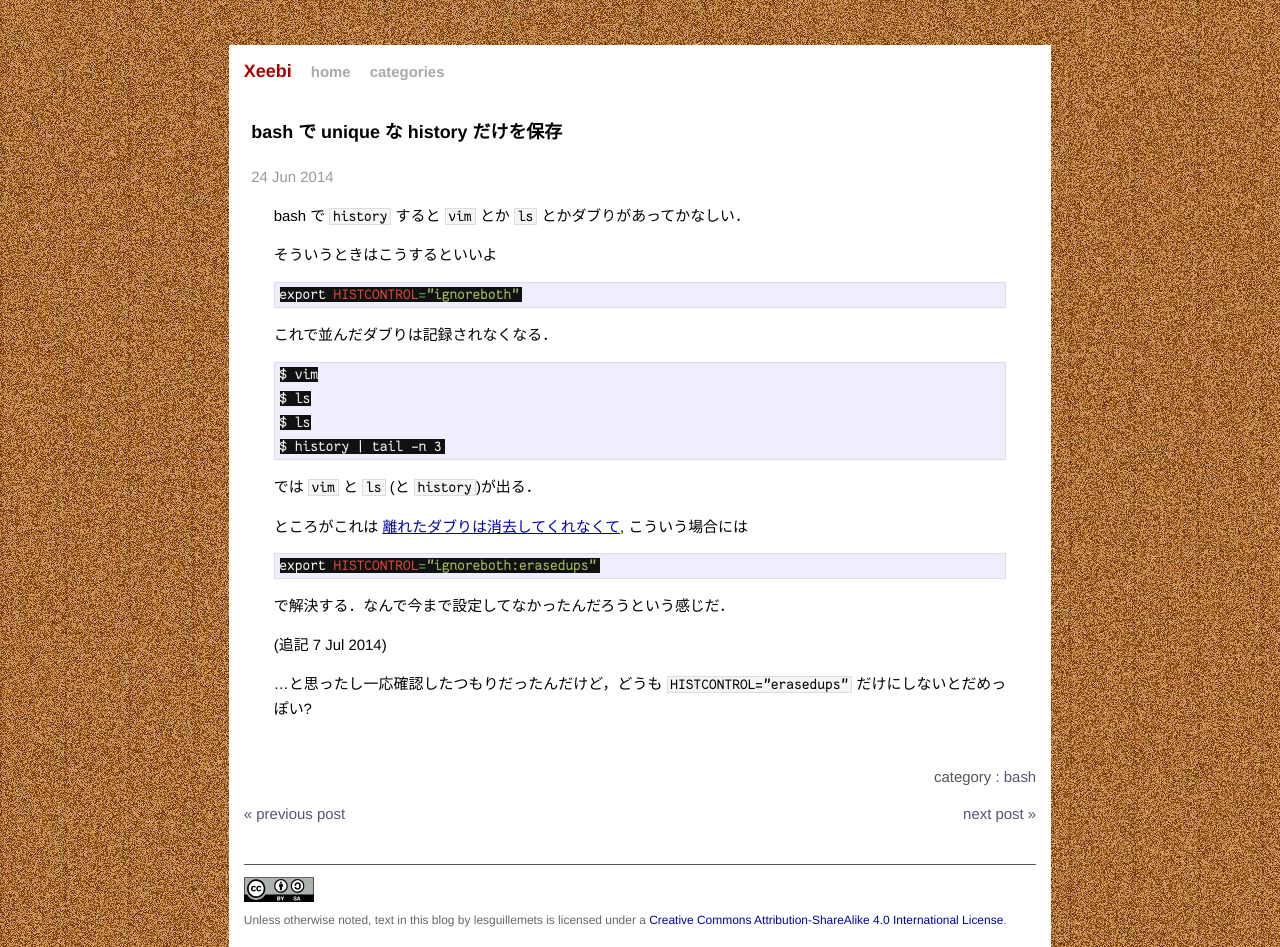
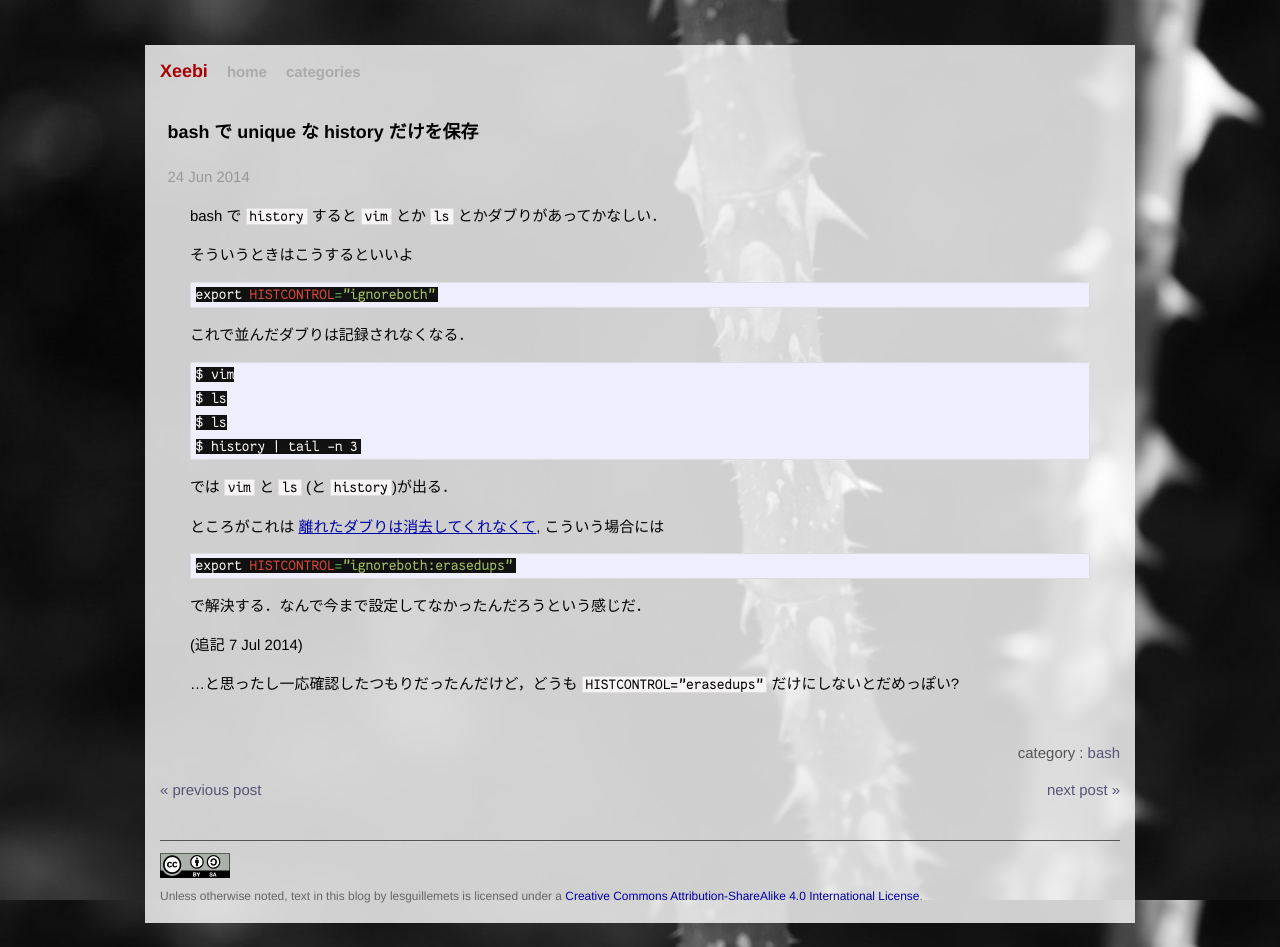
Before and after one commit to lesguillemets/blog, a Jekyll site: the page built from _posts/2014-06-24-bash-ignoreboth.md, in a window 1280 px wide. Built offline with Jekyll 4.4.1, drawn with Linux system fonts in a browser that asks for light colours.

Commit message:
change designs and background image

```diff
--- a/css/main.css
+++ b/css/main.css
@@ -13,7 +13,8 @@
 html, body { height: 100%; }
 
 body {
-  background-image: url("../img/back.jpeg");
+  background: #fff url("../img/rose_thorn_bw.jpg") 0 0 repeat fixed;
+  background-size:cover;
   font: 13.34px Helvetica, Arial, sans-serif;
   font-size: small;
   text-align: center;
@@ -85,12 +86,13 @@ ul.categories > li {
 .site {
   font-size: 115%;
   text-align: justify;
-  width: 53em;
+  width: 75%;
   margin: 3em auto 2em;
   line-height: 1.5em;
-  background-color: #ffffff;
+  background-color: rgba(255,255,255,0.8);
   padding: 15px;
 }
+
 .site h1, .site h2{
     font-size:120%;
 }
@@ -110,7 +112,7 @@ header a {
 }
 
 .title a {
-  color: #a00;
+    color: #a00;
 }
 
 .title a:hover {
@@ -192,6 +194,9 @@ article.post code {
 
 div.highlight>pre {
     background-color:#111;
+    border:1px solid #ddd;
+    overflow:auto;
+    border-radius 3px;
 }
 
 article.post h2, article.post h3{
```
Also changed, not shown: img/rose_thorn_bw.jpg (added).
